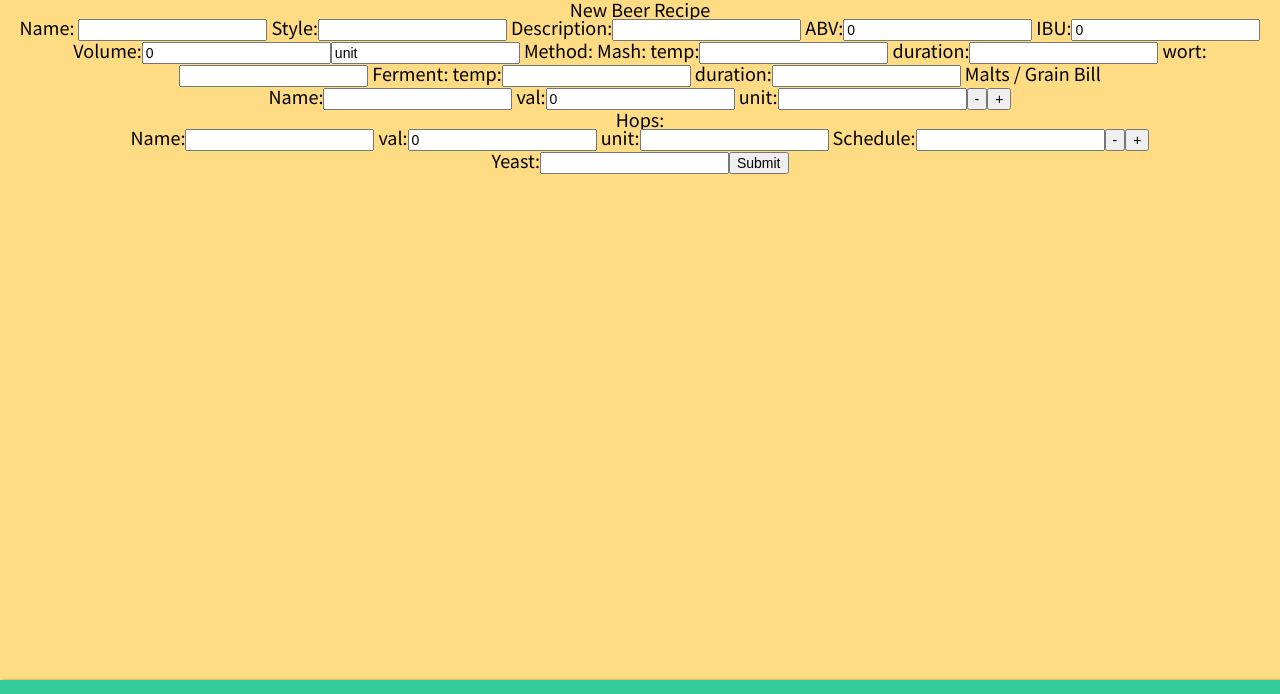
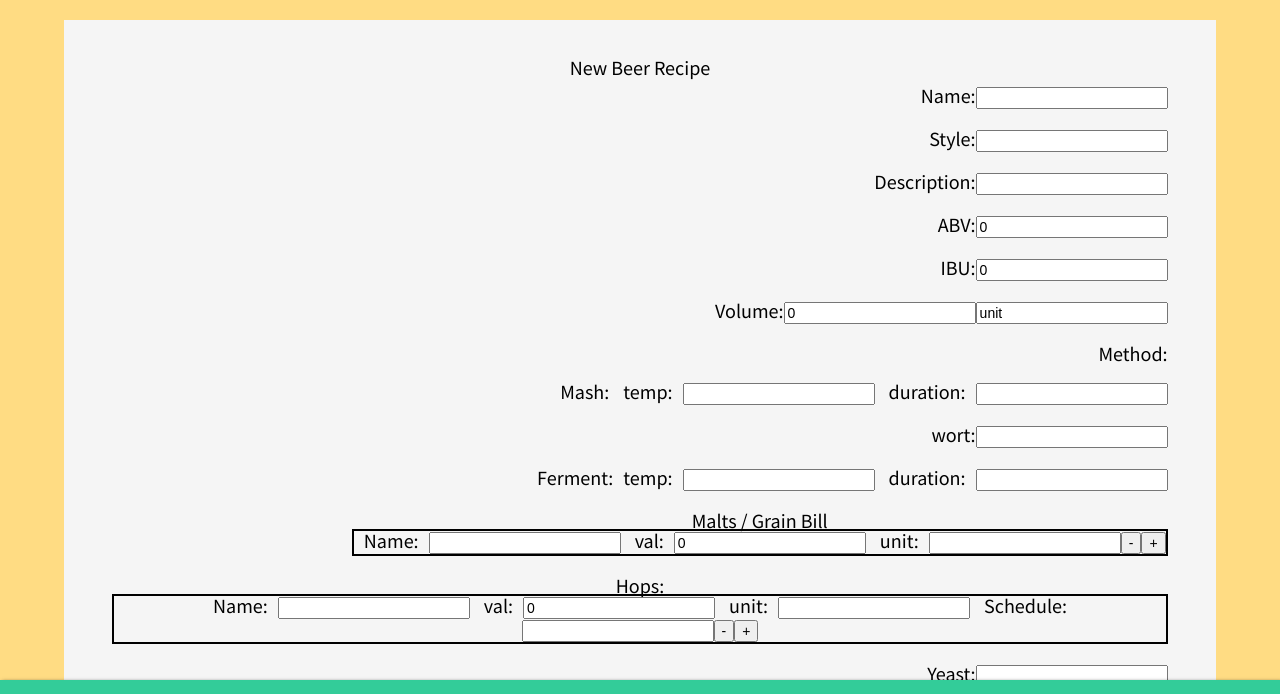
Before and after one commit to MikeOD92/Fermenter, a React app: page /beers/new in a window 1280 px wide. Shown: the top 694 px of the page. Built offline with nearby package versions, Linux system fonts and the light colour scheme.

Commit message:
tweaking css adding recipe card color and shape to pages

```diff
--- a/public/index.html
+++ b/public/index.html
@@ -11,6 +11,6 @@
 <body>
   <div id="app"></div>
 
-<script type="text/javascript" src="js/dist/vendors~App.f682bf3ab17832bbc2a6.js?b8c013339ef550c40610"></script><script type="text/javascript" src="js/dist/App.94f862caf03ad5b24010.js?b8c013339ef550c40610"></script></body>
+<script type="text/javascript" src="js/dist/vendors~App.f682bf3ab17832bbc2a6.js?e8eee01591ef839da287"></script><script type="text/javascript" src="js/dist/App.ce9603adbd670172dd7c.js?e8eee01591ef839da287"></script></body>
 
 </html>
--- a/src/pages/NewBeer.js
+++ b/src/pages/NewBeer.js
@@ -72,7 +72,9 @@ export default function NewBeerForm(props) {
 					handleSubmit
 				}) => (
 					<form onSubmit={handleSubmit}>
-						<label> Name: </label>
+						<label>
+							{' '}
+							Name:
 							<input
 								type="string"
 								name="name"
@@ -80,7 +82,10 @@ export default function NewBeerForm(props) {
 								onBlur={handleBlur}
 								value={values.name}
 							/>
-						<label> Style:</label>
+						</label>
+						<label>
+							{' '}
+							Style:
 							<input
 								type="string"
 								name="style"
@@ -88,7 +93,10 @@ export default function NewBeerForm(props) {
 								onBlur={handleBlur}
 								value={values.style}
 							/>
-						<label> Description:</label>
+						</label>
+						<label>
+							{' '}
+							Description:
 							<input
 								type="string"
 								name="description"
@@ -96,8 +104,11 @@ export default function NewBeerForm(props) {
 								onBlur={handleBlur}
 								value={values.description}
 							/>
+						</label>
 						{/* beer specs */}
-						<label> ABV:</label>
+						<label>
+							{' '}
+							ABV:
 							<input
 								type="float"
 								name="abv"
@@ -105,7 +116,10 @@ export default function NewBeerForm(props) {
 								onBlur={handleBlur}
 								value={values.abv}
 							/>
-						<label> IBU:</label>
+						</label>
+						<label>
+							{' '}
+							IBU:
 							<input
 								type="float"
 								name="ibu"
@@ -113,10 +127,13 @@ export default function NewBeerForm(props) {
 								onBlur={handleBlur}
 								value={values.ibu}
 							/>
+						</label>
 
 						{/* volume */}
 
-						<label> Volume:</label>
+						<label>
+							{' '}
+							Volume:
 							<input
 								type="float"
 								name="volume.value"
@@ -131,10 +148,13 @@ export default function NewBeerForm(props) {
 								onBlur={handleBlur}
 								value={values.volume.unit}
 							/>
+						</label>
 						{/* method */}
 
 						<label> Method: </label>
-						<label> Mash:</label>
+						<label>
+							{' '}
+							Mash:
 							<label> temp:</label>
 							<input
 								type="float"
@@ -151,7 +171,10 @@ export default function NewBeerForm(props) {
 								onBlur={handleBlur}
 								vlaue={values.method.mash.duration}
 							/>
-						<label> wort: </label>
+						</label>
+						<label>
+							{' '}
+							wort:
 							<input
 								type="String"
 								name="method.wort"
@@ -159,7 +182,10 @@ export default function NewBeerForm(props) {
 								onBlur={handleBlur}
 								vlaue={values.method.wort}
 							/>
-						<label> Ferment: </label>
+						</label>
+						<label>
+							{' '}
+							Ferment:
 							<label>temp:</label>
 							<input
 								type="float"
@@ -176,9 +202,12 @@ export default function NewBeerForm(props) {
 								onBlur={handleBlur}
 								vlaue={values.method.ferment.time}
 							/>
+						</label>
 
 						{/* Dynamic inputs start here */}
-						<label> Malts / Grain Bill</label>
+						<label>
+							{' '}
+							Malts / Grain Bill
 							<FieldArray
 								name="ingredients.malt"
 								render={arrayHelpers => (
@@ -214,14 +243,21 @@ export default function NewBeerForm(props) {
 												</div>
 											))
 										) : (
-										<button type="button" onClick={() => arrayHelpers.push('')}>
+											<button
+												type="button"
+												onClick={() => arrayHelpers.push('')}
+											>
 												+ Add Malt
 											</button>
 										)}
 									</div>
 								)}
-						/>
-						<label> Hops: </label>
+							/>{' '}
+						</label>
+
+						<label>
+							{' '}
+							Hops:
 							{/* name: '',
 								value: 0,
 								unit: '',
@@ -263,14 +299,19 @@ export default function NewBeerForm(props) {
 												</div>
 											))
 										) : (
-										<button type="button" onClick={() => arrayHelpers.push('')}>
+											<button
+												type="button"
+												onClick={() => arrayHelpers.push('')}
+											>
 												+ Add Hop
 											</button>
 										)}
 									</div>
 								)}
-						/>
-						<label>Yeast:</label>
+							/>{' '}
+						</label>
+						<label>
+							Yeast:
 							<input
 								type="string"
 								name="ingredients.yeast"
@@ -278,6 +319,7 @@ export default function NewBeerForm(props) {
 								onBlur={handleBlur}
 								vlaue={values.ingredients.yeast}
 							/>
+						</label>
 						<button type="submit">Submit</button>
 					</form>
 				)}
--- a/src/scss/styles.scss
+++ b/src/scss/styles.scss
@@ -4,9 +4,10 @@
 
 
 :root{
-  background-color: rgb(255, 220, 131);
+  background-color: #ffdc83;
+  // background-image: url('https://images.pexels.com/photos/1568757/pexels-photo-1568757.jpeg?auto=compress&cs=tinysrgb&dpr=3&h=750&w=1260');
+  // background-blend-mode: difference;
   // background-color: rgb(210, 104, 48);
-  // background-color: indianred;
   font-family: 'Noto Sans JP', sans-serif;
   font-size: 18px;
   text-align: center;
@@ -63,6 +64,7 @@
   clip-path: polygon(0 0%, 38% 0, 44% 18%, 100% 18%, 100% 100%, 0 100%);
   background-color: whitesmoke;
   margin: 20px;
+  margin-bottom: 20vh;
   padding: 20px;
   z-index: -100;
 }
@@ -137,44 +139,44 @@
 //             font-size: 2.6rem;
 //           }
 //   }
-// ////////// List show pages
+////////// List show pages
 
-//   .LactoFerments, .Beer-Recipes {
-//       ul{
-//           font-size: 1.3rem;
-//           margin: 10px 0px 35px 35px ;
-//           line-height: 30px;
-//           list-style-type: disc;
-//   }}
-// //////// New and Edit forms
+  .LactoFerments, .Beer-Recipes {
+      ul{
+          font-size: 1.3rem;
+          margin: 10px 0px 35px 35px ;
+          line-height: 30px;
+          list-style-type: disc;
+  }}
+//////// New and Edit forms
 
-//   .newLactofermentForm, .newbeerForm, .lactofermentEditForm, .beerEditForm{
-//     padding: 3%;
-//     margin: 20px 5vw;
-//     background-color: rgba(255,255,255,0.9);
-//     box-shadow:2px 2px 4px black;
+  .newLactofermentForm, .newbeerForm, .lactofermentEditForm, .beerEditForm{
+    padding: 3%;
+    margin: 20px 5vw;
+    margin-bottom: 15vh;
+    background-color: whitesmoke;
 
-//     .field-container{
-//       border: 2px solid black;
-//     }
 
-//     form{
-//       display: grid;
-//       grid-template-columns: 50% 50%;
-//       grid-template-rows: auto;
-//       text-align: right;
-//       label{
-//         padding: 1%;
-//       }
-//       input{
-//         margin-left: 3%;
-//       }
-//       .button{
-//         grid-column-end: 3;
-//       }
-//     }
+    .field-container{
+      border: 2px solid black;
+    }
 
-//   }
+    form{
+      display: flex;
+      flex-direction: column;
+      align-items:flex-end;
+      label{
+        padding: 10px;
+      }
+      input{
+        width: 15vw;
+      }
+      // .button{
+
+      // }
+    }
+
+  }
 
 //   ////// Recipe pages
 //   .lacto-recipe, .beer-recipe{
```
Also changed, not shown: public/css/styles.css, 2 other files. Lines whose indentation alone changed are shown as unchanged.
